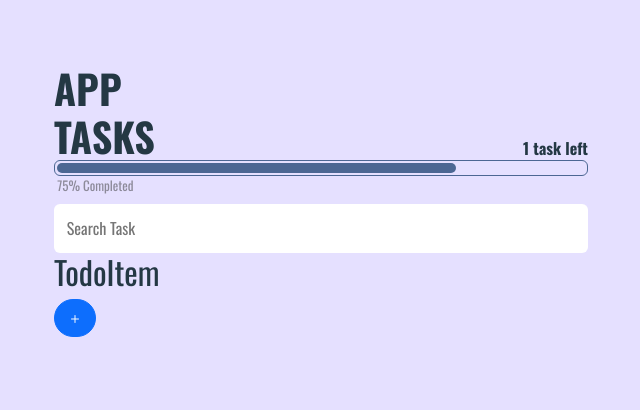
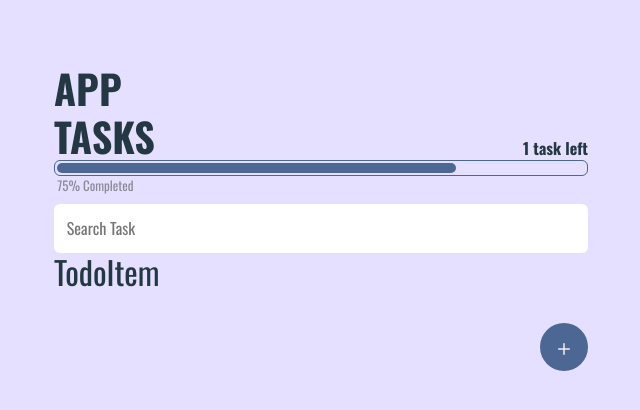
Before and after one commit to AddielQuintero/Task-manager-with-react-and-bootstrap, a React (Create React App) app: page / in a window 1280 px wide. Shown: the top 410 px of the page, without its empty margins (319-959 px from the left). Built offline with nearby package versions, Linux system fonts and the light colour scheme.

Commit message:
feat: update todoCreateButton component

```diff
--- a/src/App.js
+++ b/src/App.js
@@ -17,6 +17,10 @@
 function App() {
   const [todos, setTodos] = useState(api)
 
+  const handleAddTask = () => {
+    console.log('adicionando new task')
+  }
+
   return (
     <React.Fragment>
       <Container className="todo__container py-5">
@@ -32,8 +36,8 @@
               <TodoItem />
             </TodoList>
           </Col>
-          <Col sm={12}>
-            <TodoCreateButton />
+          <Col sm={12} className="d-flex flex-column align-items-end pt-4">
+            <TodoCreateButton onClick={handleAddTask} />
           </Col>
         </Row>
       </Container>
--- a/src/components/todoCreateButton.js
+++ b/src/components/todoCreateButton.js
@@ -1,8 +1,14 @@
 import Button from 'react-bootstrap/Button'
 
-function TodoCreateButton() {
+function TodoCreateButton(props) {
+  const { onClick } = props
+  // console.log(props)
+  const add = () => {
+    console.log('adicionando new task')
+  }
+
   return (
-    <Button className="rounded-pill">
+    <Button className="todo__create rounded-circle" onClick={onClick}>
       <i className="bi bi-plus"></i>
     </Button>
   )
```
